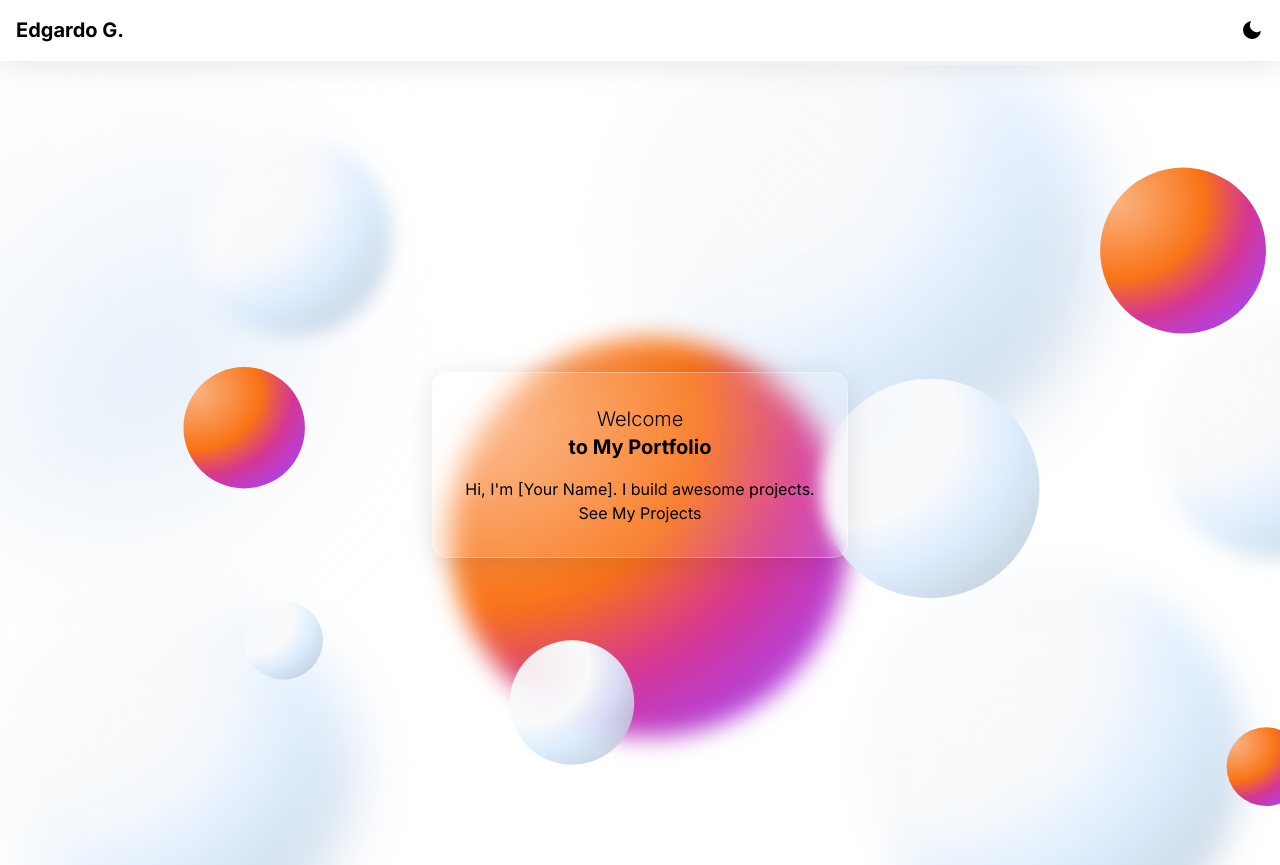
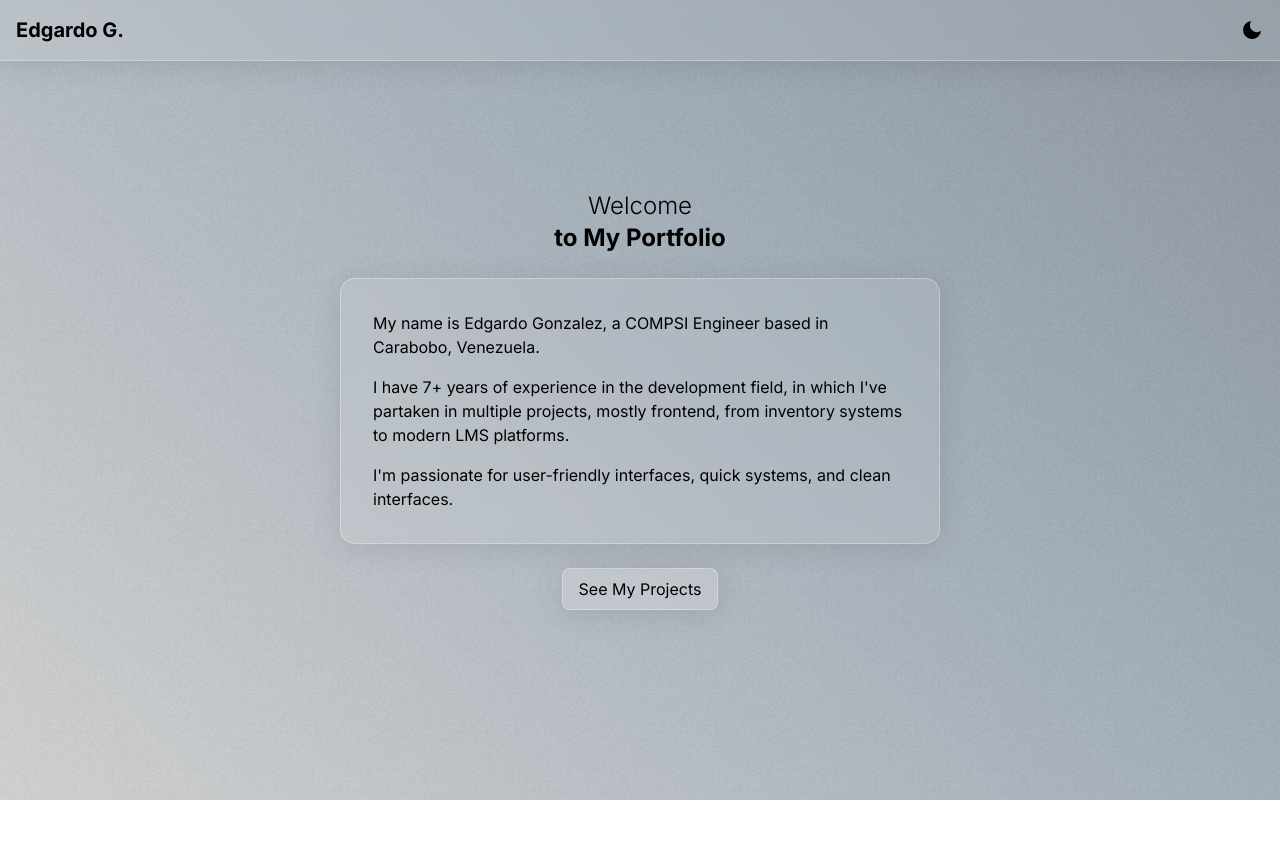
Before and after one commit to maliceedg/portfolio, a Next.js app: page / in a window 1280 px wide. After the commit the page ends 800 px from the top, so only its background shows below. Built offline with nearby package versions, Linux system fonts and the light colour scheme.

Commit message:
install next-images

```diff
--- a/app/components/TransitionLayout.tsx
+++ b/app/components/TransitionLayout.tsx
@@ -15,12 +15,12 @@ export default function TransitionLayout({
       <motion.div
         key={pathname}
         style={{ width: "100%", height: "100%" }}
-        initial={{ opacity: 0, x: 10, y: 10 }}
+        initial={{ opacity: 0, y: 30 }}
         animate={{
           opacity: 1,
           x: 0,
           y: 0,
-          transitionEnd: { opacity: 1, x: 0, y: 0 },
+          transitionEnd: { opacity: 1, y: 0 },
         }}
         exit={{ opacity: 0 }}
         transition={{ duration: 0.4, ease: "easeOut" }}
--- a/app/globals.css
+++ b/app/globals.css
@@ -9,9 +9,10 @@
 
   --background-color: #ffffff;
   --text-color: #000000;
-  --card-bg: rgba(255, 255, 255, 0.1);
-  --gradient: linear-gradient(45deg, #fb9d5c, #fbab73, #fdc7a2);
+  --card-bg: rgba(255, 255, 255, .1);
+  --gradient: linear-gradient(45deg, #8b95a0, #d5d5d5, #a4afba, #7b858e);
   --shapes: url("/light-shapes.svg");
+  --noise: url("/noise-texture.png");
 }
 
 .dark {
@@ -19,30 +20,27 @@
   --background-start-rgb: 55, 55, 55;
   --background-end-rgb: 33, 33, 33;
 
-  --background-color: #121212;
+  --background-color: #161f28;
   --text-color: #f1f1f1;
   --card-bg: rgba(0, 0, 0, 0.4);
-  --gradient: linear-gradient(45deg, #2c3e50, #34495e, #22313f);
+  --gradient: linear-gradient(45deg, #040608, #161f28, #1e262f, #090c10);
   --shapes: url("/dark-shapes.svg");
+  --noise: url("/noise-texture.png");
 }
 
 body {
   background-color: var(--background-color);
+  overflow-y: auto;
   color: var(--text-color);
 }
 
 [data-theme="dark"] {
-  --background-color: #121212;
+  --background-color: #161f28;
   --text-color: #f1f1f1;
-  --card-bg: rgba(0, 0, 0, 0.5);
-  --gradient: linear-gradient(45deg, #2c3e50, #34495e, #22313f);
+  --card-bg: rgba(0, 0, 0, 0.4);
+  --gradient: linear-gradient(45deg, #040608, #161f28, #1e262f, #090c10);
   --shapes: url("/dark-shapes.svg");
-}
-
-body {
-  background-color: var(--background-color);
-  color: var(--text-color);
-  transition: background-color 0.5s ease, color 0.5s ease;
+  --noise: url("/noise-texture.png");
 }
 
 html,
--- a/app/layout.tsx
+++ b/app/layout.tsx
@@ -14,13 +14,13 @@ export const metadata: Metadata = {
 export default function RootLayout({
   children,
 }: {
-  children: React.ReactNode;
+  readonly children: React.ReactNode;
 }) {
   return (
     <html lang="en" className="md:overflow-hidden overflow-auto">
       <body className={inter.className}>
         <Nav />
-        <div style={{ paddingTop: "65px" }}>
+        <div>
           <TransitionLayout>{children}</TransitionLayout>
         </div>
       </body>
--- a/app/page.tsx
+++ b/app/page.tsx
@@ -29,6 +29,22 @@ const AnimatedBackground = () => (
   </svg>
 );
 
+const defaultAnimations = {
+  hidden: {
+    opacity: 0,
+    x: -50,
+  },
+  visible: {
+    opacity: 1,
+    x: 0,
+  },
+};
+
+const letterAnimations = {
+  hidden: { opacity: 0, y: 50, scale: 0.5, rotate: -45 },
+  visible: { opacity: 1, y: 0, scale: 1.2, rotate: 0 },
+};
+
 export default function Home() {
   return (
     <>
@@ -38,18 +54,48 @@ export default function Home() {
       </Head>
       <div className={styles.container}>
         <motion.div
+          initial="hidden"
+          animate="visible"
+          transition={{ duration: 1, ease: "easeOut", staggerChildren: 0.1 }}
+        >
+          <h1 className="flex flex-col mb-6">
+            <motion.span className="text-2xl font-light">
+              {Array.from("Welcome").map((letter, index) => (
+                <motion.span
+                  key={index}
+                  variants={letterAnimations}
+                  transition={{ delay: 0.5 + index * 0.1, duration: 0.5 }}
+                >
+                  {letter}
+                </motion.span>
+              ))}
+            </motion.span>
+            <span className="text-2xl font-bold">to My Portfolio</span>
+          </h1>
+        </motion.div>
+        <motion.div
           className={styles.card}
-          initial={{ opacity: 0, y: 50 }}
-          animate={{ opacity: 1, y: 0 }}
-          transition={{ duration: 1, ease: "easeOut" }}
+          initial="hidden"
+          animate="visible"
+          transition={{ duration: 1, ease: "easeOut", staggerChildren: 0.1 }}
         >
-          <h1 className="flex flex-col mb-4">
-            <span className="text-xl font-light">Welcome</span>
-            <span className="text-xl font-bold">to My Portfolio</span>
-          </h1>
-          <p>Hi, I'm [Your Name]. I build awesome projects.</p>
-          <Link href="/projects">See My Projects</Link>
+          <p className="mb-4">
+            My name is Edgardo Gonzalez, a COMPSI Engineer based in Carabobo,
+            Venezuela.
+          </p>
+          <p className="mb-4">
+            I have 7+ years of experience in the development field, in which
+            I've partaken in multiple projects, mostly frontend, from inventory
+            systems to modern LMS platforms.
+          </p>
+          <p>
+            I'm passionate for user-friendly interfaces, quick systems, and
+            clean interfaces.
+          </p>
         </motion.div>
+        <Link href="/projects" className={styles.glassButton}>
+          See My Projects
+        </Link>
       </div>
     </>
   );
--- a/app/projects/page.tsx
+++ b/app/projects/page.tsx
@@ -6,11 +6,12 @@ import Link from "next/link";
 import { inter } from "../ui/fonts";
 import { projects } from "@/app/lib/projects";
 import Footer from "@/app/ui/footer";
+import styles from "../styles/projects.module.css";
 
 export default function Page({
   searchParams,
 }: {
-  searchParams: { project?: string };
+  readonly searchParams: { readonly project?: string };
 }) {
   const param = searchParams.project;
   const activeProject = projects.find((project) => project.id === param);
@@ -21,9 +22,10 @@ export default function Page({
       animate={{ y: "0%" }}
       transition={{ duration: 0.75, ease: "easeOut" }}
       exit={{ opacity: 1 }}
-      className="h-full absolute min-w-full top-0 lg:pt-40 pt-28 lg:p-0 p-5 overflow-auto"
+      className={styles.container}
+      /* className="h-full absolute min-w-full top-0 lg:pt-40 pt-28 lg:p-0 p-5 overflow-auto" */
     >
-      <div className="container flex flex-col justify-center mx-auto">
+      <div className="container flex flex-col justify-center mx-auto md:mt-32 mt-16 lg:p-4 md:p-3 p-5">
         {activeProject ? (
           // Detail View for a Single Project
           <div key={activeProject.id}>
@@ -68,8 +70,8 @@ export default function Page({
                 <motion.div
                   key={project.id}
                   whileHover={{
-                    scale: 1.05,
-                    boxShadow: "0px 8px 30px rgba(0, 0, 0, 0.3)",
+                    scale: 1.02,
+                    boxShadow: "0px 8px 20px rgba(0, 0, 0, 0.3)",
                   }}
                   whileTap={{ scale: 0.95 }}
                   transition={{ duration: 0.3 }}
@@ -92,7 +94,6 @@ export default function Page({
           </>
         )}
       </div>
-      <Footer />
     </motion.main>
   );
 }
--- a/app/styles/projects.module.css
+++ b/app/styles/projects.module.css
@@ -1,14 +1,42 @@
 .container {
-  position: relative;
   display: flex;
-  align-items: center;
+  flex-direction: column;
+  align-items: start;
   justify-content: center;
-  width: 100vw;
+  width: 100%;
   min-height: 100vh;
   background: var(--shapes);
   background-size: 600% 600%;
+  position: relative;
   animation: gradientAnimation 15s ease infinite;
-  overflow: hidden;
+}
+
+.container::before {
+  content: "";
+  position: absolute;
+  top: 0;
+  left: 0;
+  width: 100%;
+  height: auto; /* Ensure the pseudo-element covers the full height of the container */
+  min-height: 100%; /* Ensure the pseudo-element covers at least the viewport height */
+  background: var(--noise);
+  background-repeat: repeat;
+  background-size: auto;
+  z-index: -1;
+}
+
+.container::after {
+  content: "";
+  position: absolute;
+  top: 0;
+  left: 0;
+  width: 100%;
+  height: auto; /* Ensure the pseudo-element covers the full height of the container */
+  min-height: 100%; /* Ensure the pseudo-element covers at least the viewport height */
+  background: var(--gradient);
+  background-size: 200% 200%;
+  animation: gradientAnimation 15s ease infinite;
+  z-index: -2;
 }
 
 .grid {
@@ -29,3 +57,9 @@
   color: var(--text-color);
   max-width: 600px;
 }
+
+@media screen and (max-width: 768px) {
+  .container {
+    padding-bottom: 4rem;
+  }
+}
--- a/app/styles/welcome.module.css
+++ b/app/styles/welcome.module.css
@@ -1,15 +1,41 @@
 .container {
   position: relative;
   display: flex;
+  flex-direction: column;
   align-items: center;
   justify-content: center;
+  text-align: center;
   width: 100vw;
   min-height: 100vh;
-  background: var(--shapes);
-  background-size: cover;
   overflow: hidden;
-  transition: background 0.5s ease;
   padding: 0 1rem;
+  z-index: 1;
+}
+
+.container::before {
+  content: "";
+  position: absolute;
+  top: 0;
+  left: 0;
+  width: 100%;
+  height: 100%;
+  background: var(--noise);
+  background-repeat: repeat;
+  background-size: auto;
+  z-index: -1;
+}
+
+.container::after {
+  content: "";
+  position: absolute;
+  top: 0;
+  left: 0;
+  width: 100%;
+  height: 100%;
+  background: var(--gradient);
+  background-size: 200% 200%;
+  animation: gradientAnimation 20s ease infinite;
+  z-index: -2;
 }
 
 .animatedBackground {
@@ -32,10 +58,28 @@
   border: 1px solid rgba(255, 255, 255, 0.3);
   border-radius: 15px;
   padding: 2rem;
-  text-align: center;
+  text-align: left;
   color: var(--text-color);
   max-width: 600px;
   transition: background 0.5s ease, color 0.5s ease;
+}
+
+.glassButton {
+  background: rgba(255, 255, 255, 0.2);
+  border: 1px solid rgba(255, 255, 255, 0.3);
+  box-shadow: 0 4px 30px rgba(0, 0, 0, 0.1);
+  backdrop-filter: blur(8px);
+  padding: 0.5rem 1rem;
+  margin-top: 1.5rem;
+  border-radius: 8px;
+  color: var(--text-color);
+  text-decoration: none;
+  transition: background 0.3s ease-in-out, box-shadow 0.3s ease-in-out;
+}
+
+.glassButton:hover {
+  background: rgba(255, 255, 255, 0.3);
+  box-shadow: 0 6px 40px rgba(0, 0, 0, 0.2);
 }
 
 @keyframes gradientAnimation {
--- a/package.json
+++ b/package.json
@@ -14,6 +14,7 @@
     "framer-motion": "^11.0.3",
     "motion": "^12.4.7",
     "next": "14.0.4",
+    "next-images": "^1.8.5",
     "react": "^18",
     "react-dom": "^18"
   },
```
Also changed, not shown: 1 other file (tests, documents, lock files or other folders).
